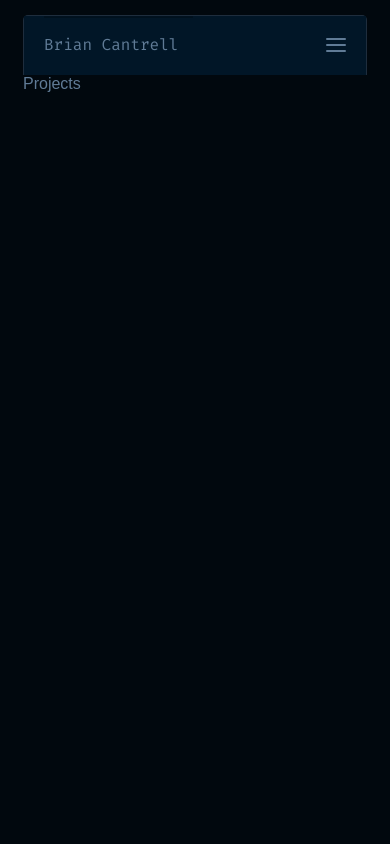
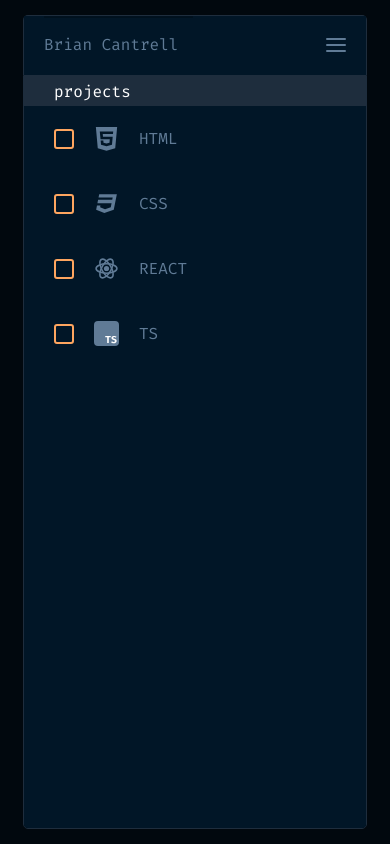
Before and after one commit to Bcantrell1/briancantrell.me, a Next.js app: page /en/projects in a window 390 px wide. Built offline with nearby package versions, Linux system fonts and the light colour scheme.

Commit message:
Project page base

```diff
--- /dev/null
+++ b/app/[locale]/projects/Projects.module.scss
@@ -0,0 +1,10 @@
+@use '../../../scss/' as *;
+
+.projects {
+	overflow-y: scroll !important;
+	@include mainMiddleSettings;
+
+	@media (max-width: 768px) {
+		@include phone-borders;
+	}
+}
--- a/app/[locale]/projects/page.tsx
+++ b/app/[locale]/projects/page.tsx
@@ -1,3 +1,107 @@
-export default function Projects() {
-	return <div>Projects</div>;
-}
+'use client';
+
+import { useState, useEffect, useMemo } from 'react';
+import styles from './Projects.module.scss';
+import ProjectsFilter from '@/components/navigation/projects/ProjectsFilter';
+import SelectTab from '@/components/global/SelectTab';
+import ProjectsNav from '@/components/navigation/projects/ProjectsNav';
+import ProjectsSide from '@/components/sidebar/projects/ProjectsSide';
+
+type ProjectItem = {
+    title: string;
+    imgAlt: string;
+    isActive: boolean;
+};
+
+const Projects = () => {
+  const [sidebarDisplay, setSidebarDisplay] = useState('block');
+  const [isSidebarHidden, setIsSidebarHidden] = useState(false);
+
+  // State for the list of items
+  const [list, setList] = useState([
+    { title: 'html', imgAlt: 'html icon', isActive: true },
+    { title: 'css', imgAlt: 'css icon', isActive: true },
+    { title: 'react', imgAlt: 'React icon', isActive: true },
+    { title: 'ts', imgAlt: 'Typescript icon', isActive: true },
+  ]);
+
+  const activeItems = useMemo(
+    () => list.filter((item) => item.isActive).map((item) => item.title),
+    [list]
+  );
+
+  const toggleActive = (item: ProjectItem) => {
+    setList((prevList) =>
+      prevList.map((prevItem) =>
+        prevItem === item ? { ...prevItem, isActive: !prevItem.isActive } : prevItem
+      )
+    );
+  };
+
+  const removeItem = (itemTitle: string) => {
+    setList((prevList) =>
+      prevList.map((item) =>
+        item.title === itemTitle ? { ...item, isActive: false } : item
+      )
+    );
+  };
+
+  const saveActiveItems = () => {
+    const activeTitles = list.filter((item) => item.isActive).map((item) => item.title);
+    localStorage.setItem('activeItems', JSON.stringify(activeTitles));
+  };
+
+  const loadActiveItems = () => {
+    try {
+      const storedActiveItems = JSON.parse(localStorage.getItem('activeItems') || '[]');
+      if (storedActiveItems) {
+        setList((prevList) =>
+          prevList.map((item) => ({
+            ...item,
+            isActive: storedActiveItems.includes(item.title),
+          }))
+        );
+      }
+    } catch (error) {
+      console.error('Error loading active items:', error);
+    }
+  };
+
+  const toggleSidebar = () => {
+    if (!isSidebarHidden) {
+      setIsSidebarHidden(true);
+      setTimeout(() => setSidebarDisplay('none'), 300);
+    } else {
+      setSidebarDisplay('block');
+      setTimeout(() => setIsSidebarHidden(false), 0);
+    }
+  };
+
+  useEffect(() => {
+    loadActiveItems();
+  }, []);
+
+  useEffect(() => {
+    saveActiveItems();
+  }, [list]);
+
+  return (
+    <div className={styles.projects}>
+      <ProjectsNav onToggleSidebar={toggleSidebar} />
+      <aside
+        className={`${styles.sidebar} ${isSidebarHidden ? styles.hidden : ''}`}
+        style={{ display: sidebarDisplay }}
+      >
+        <ProjectsSide
+          isSidebarHidden={isSidebarHidden}
+          list={list}
+          onToggleActive={toggleActive}
+        />
+        <SelectTab activeItems={activeItems} onRemoveItem={removeItem} />
+      </aside>
+      <ProjectsFilter activeItems={activeItems} />
+    </div>
+  );
+};
+
+export default Projects;
--- a/components/navbar.module.scss
+++ b/components/navbar.module.scss
@@ -202,7 +202,6 @@
                     height: calc(100vh - 88px);
                     align-content: flex-start;
                     @include mainMiddleSettings;
-                    overflow: hidden;
 
                     .name {
                         padding: 20px;
--- a/next.config.ts
+++ b/next.config.ts
@@ -5,6 +5,13 @@ const nextConfig: NextConfig = {
     sassOptions: {
         includePaths: ['./scss'],
     },
+    images: {
+        remotePatterns: [
+            {
+                hostname: 'res.cloudinary.com',
+            }
+        ]
+    }
 };
 
 const withNextIntl = createNextIntlPlugin();
```
